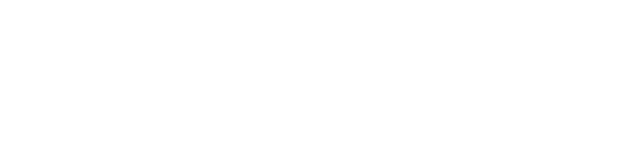
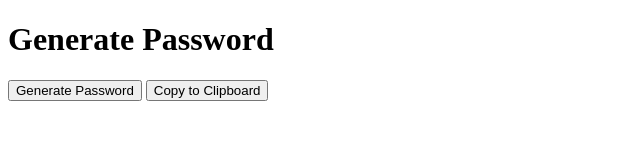
Before and after one commit to kirschnerp/randomPassword, a plain HTML site: page index.html in a window 1280 px wide. Shown: the whole page, without its empty margins (0-640 px from the left). Drawn offline with Linux system fonts and the light colour scheme.

Commit message:
update html file.  created divs and buttons. also linked to js file

```diff
--- a/index.html
+++ b/index.html
@@ -4,9 +4,28 @@
     <meta charset="UTF-8">
     <meta name="viewport" content="width=device-width, initial-scale=1.0">
     <meta http-equiv="X-UA-Compatible" content="ie=edge">
-    <title>Document</title>
+    <title>Password Generator</title>
+    <!--link to css sheet-->
+    <link rel="stylesheet" href="style.css">
 </head>
+
 <body>
+  <!-- list the divs may have gone overboard -->
+    <div class="maincontainer">
+      <div class="titlesection">
+        <h1 class="title">Generate Password</h1>
+      </div>
+    <div id= "pwsection" class="passwordsection">
+      <div class="buttonsection">
+      <!-- here are the buttons -->
+        <button id="genpass" class="generatepw">Generate Password</button>
+        <button id="copy2clip" class="copyclip">Copy to Clipboard</button>
+      </div>
+    </div>
+    </div>
+
+
+      <script  src="function.js"></script>
 
 </body>
 </html>
```
Also changed, not shown: script.js (line endings or trailing spaces).
